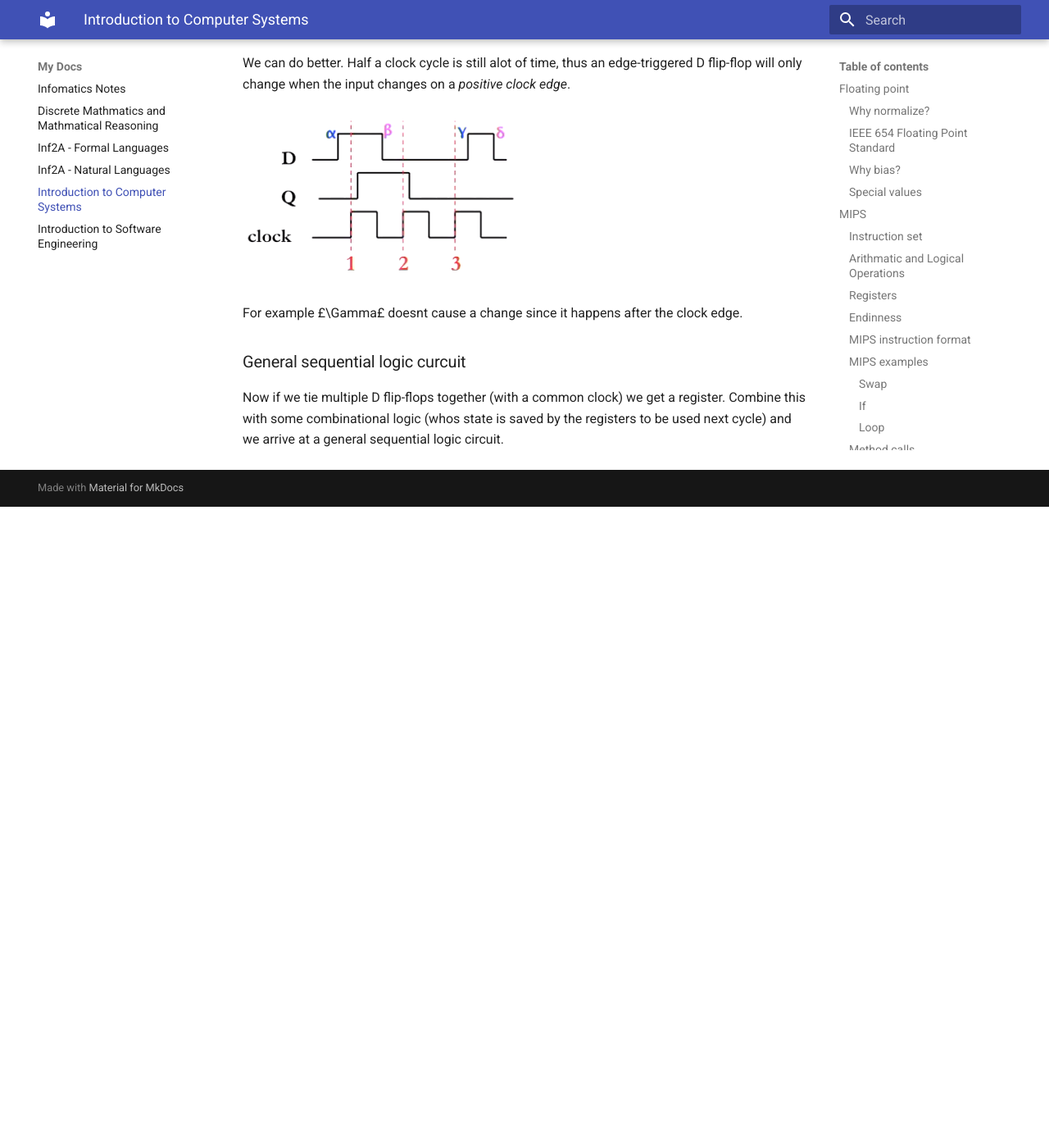
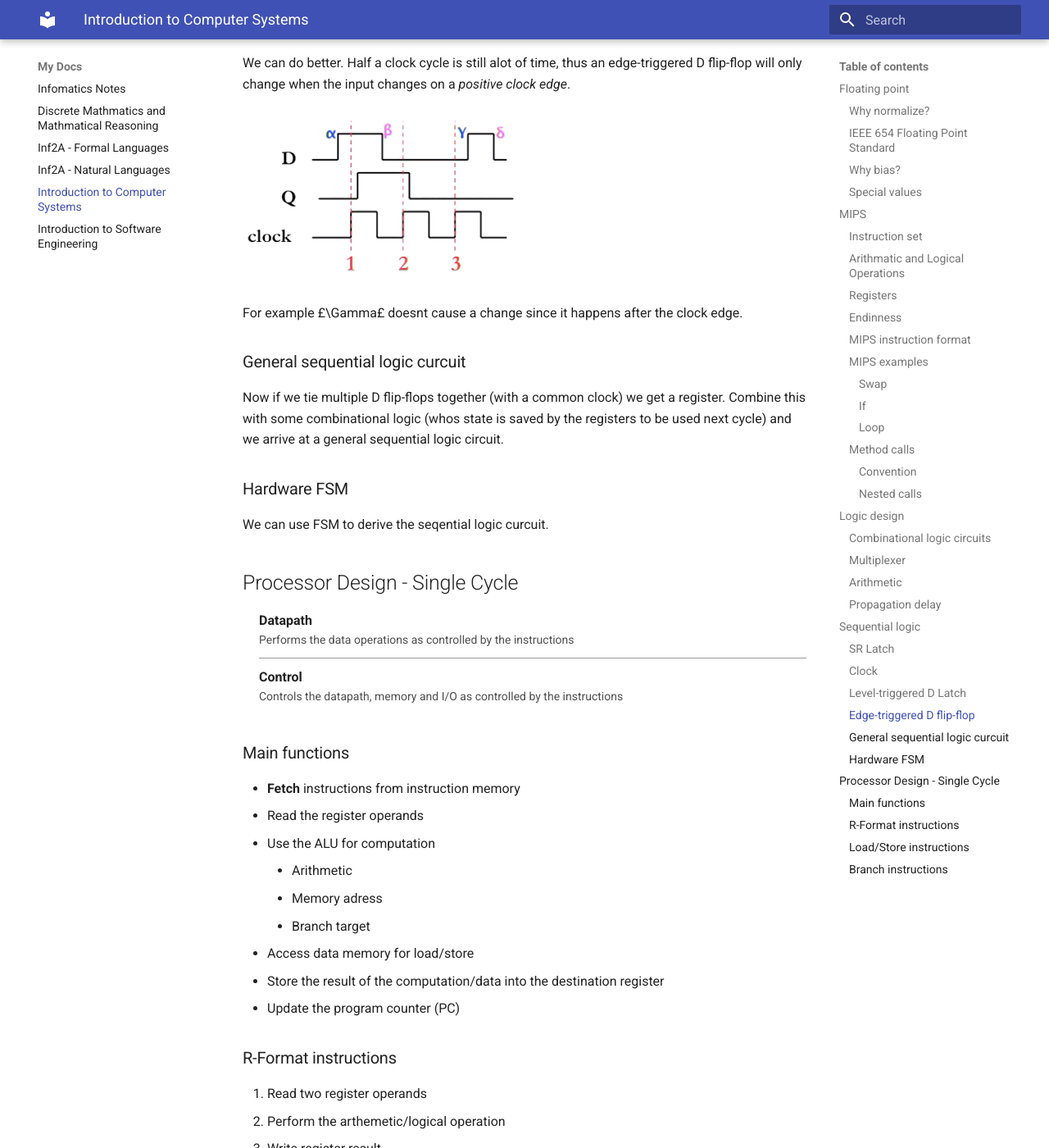
Before and after one commit to bongo227/Infomatics, an MkDocs documentation site: the page built from docs/Introduction-to-Computer-Systems.md, in a window 1280 px wide and 1400 px high, scrolled down 8336 px. Shown: the whole window at 82% size. Built offline with MkDocs 1.6.1 and Material for MkDocs 9.7.7, drawn with Linux system fonts in a browser that asks for light colours; before the commit the page ends 8954 px from its top, so only the background shows below that; some of the changed text lies outside the part shown.

Commit message:
2017/10/31

```diff
--- a/docs/Introduction-to-Computer-Systems.md
+++ b/docs/Introduction-to-Computer-Systems.md
@@ -340,3 +340,51 @@ For example £\Gamma£ doesnt cause a change since it happens after the clock ed
 ### General sequential logic curcuit
 
 Now if we tie multiple D flip-flops together (with a common clock) we get a register. Combine this with some combinational logic (whos state is saved by the registers to be used next cycle) and we arrive at a general sequential logic circuit.
+
+### Hardware FSM
+
+We can use FSM to derive the seqential logic curcuit.
+
+## Processor Design - Single Cycle
+
+Datapath
+:   Performs the data operations as controlled by the instructions
+
+Control
+:   Controls the datapath, memory and I/O as controlled by the instructions
+
+### Main functions
+
+- __Fetch__ instructions from instruction memory
+- Read the register operands
+- Use the ALU for computation
+    - Arithmetic
+    - Memory adress
+    - Branch target
+- Access data memory for load/store
+- Store the result of the computation/data into the destination register
+- Update the program counter (PC)
+
+### R-Format instructions
+
+1. Read two register operands
+2. Perform the arthemetic/logical operation
+3. Write register result
+
+### Load/Store instructions
+
+1. Read register operands
+2. Calculare adress using 16-bit offset
+    - Use ALU with sign-extend
+3. Read (for load) or write (for store) the memory.
+4. (Load only) Update destination register
+
+### Branch instructions
+
+1. Read register operands
+2. Compare operands
+    - Use ALC, subtact and check Zero output
+3. Calculate target adress
+    - Sign-extend the immediate
+    - Shift left 2 places (word align)
+    - Add to PC + 4
```
Also changed, not shown: docs/Inf2A - Natural Languages.md (+61 -2 lines).
